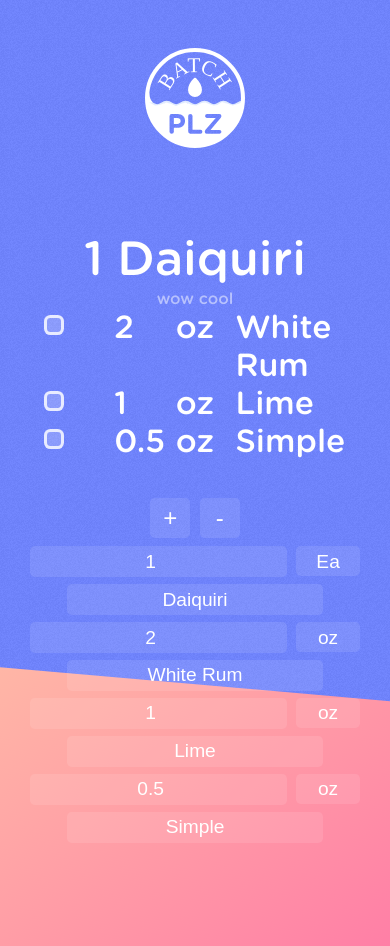
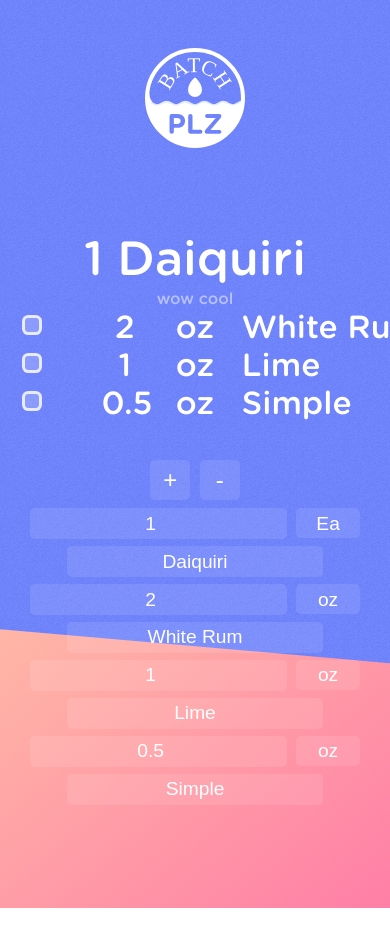
Before and after one commit to andrewmundy/batchplease, a React (Create React App) app: page / in a window 390 px wide. After the commit the page ends 908 px from the top, so only its background shows below. Built offline with nearby package versions, Linux system fonts and the light colour scheme.

Commit message:
REMOVE results margin for mobile optimizations

```diff
--- a/src/App.css
+++ b/src/App.css
@@ -53,7 +53,7 @@ input[type='checkbox']:checked {
   grid-template-areas: "button oz inc name" "button oz inc name" "button oz inc name" "button oz inc name" "button oz inc name" "button oz inc name"; }
 
 .oz {
-  text-align: left; }
+  text-align: center; }
 
 .inc {
   text-align: center; }
@@ -117,7 +117,7 @@ input[type='checkbox']:checked {
 
 .result {
   font-size: 2rem;
-  margin: 2rem; }
+  margin: 2rem 0rem; }
 
 .addplus {
   text-align: center; }
@@ -143,7 +143,10 @@ input[type='checkbox']:checked {
   .logo {
     width: 5rem; }
   .container {
-    grid-template-rows: 120px auto 100px; } }
+    grid-template-columns: 10px auto 10px;
+    grid-template-rows: 120px auto 100px; }
+  .result-container {
+    grid-template-columns: 10% 20% 15% 55%; } }
 
 @media (min-device-width: 1000px) and (min-device-height: 1000px) and (orientation: portrait) {
   .result {
--- a/src/app.scss
+++ b/src/app.scss
@@ -149,7 +149,7 @@ input[type='checkbox']:checked {
 }
 .result{
   font-size: 2rem;
-  margin:2rem;
+  margin:2rem 0rem;
 }
 .addplus{
   text-align: center;
@@ -181,7 +181,11 @@ input[type='checkbox']:checked {
     width: 5rem;
   }
   .container{
+    grid-template-columns: 10px auto 10px;
     grid-template-rows: 120px auto 100px;
+  }
+  .result-container{
+    grid-template-columns: 10% 20% 15% 55%;
   }
 }
 @media (min-device-width: 1000px) and (min-device-height: 1000px) and (orientation: portrait){
```
